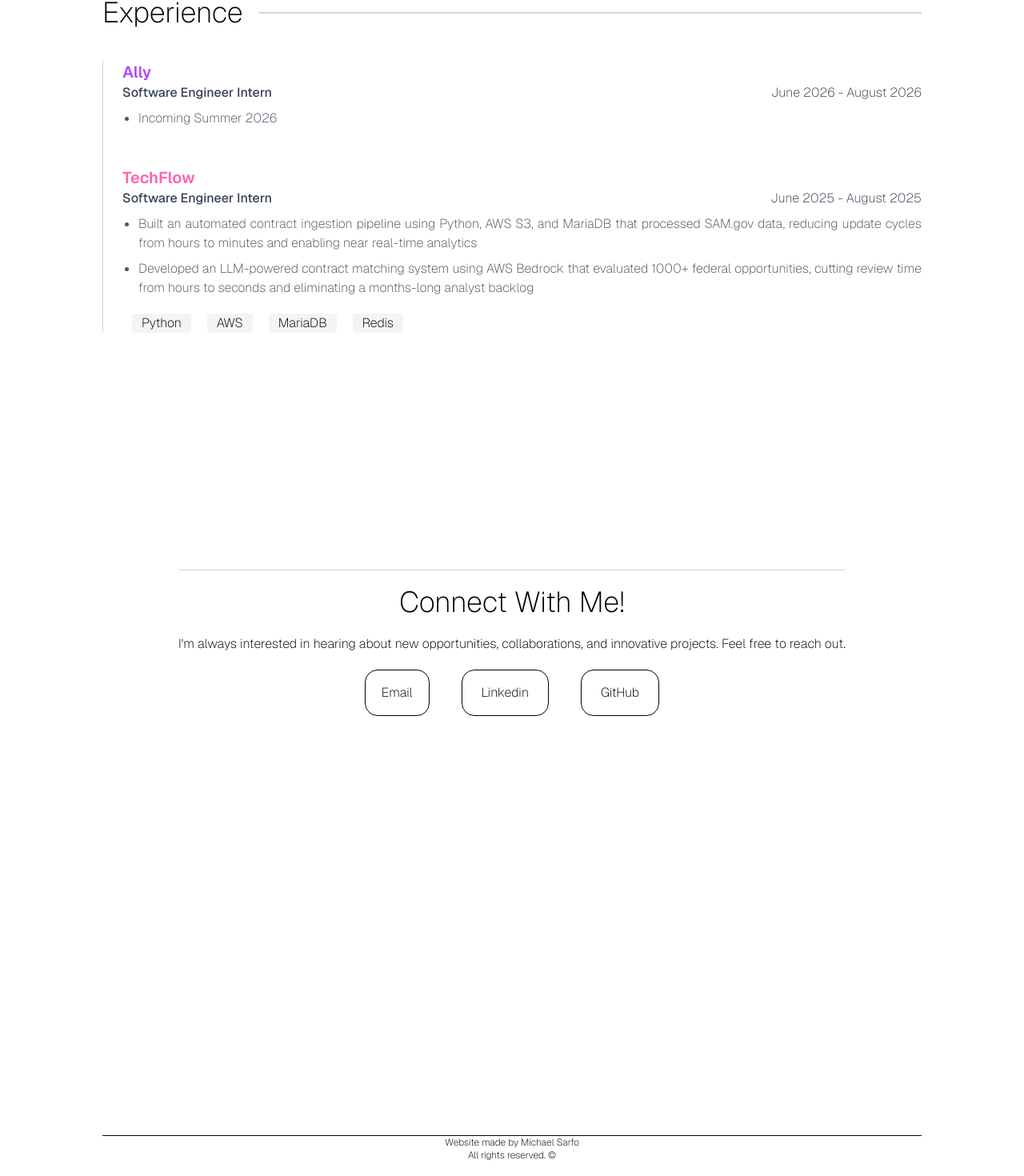
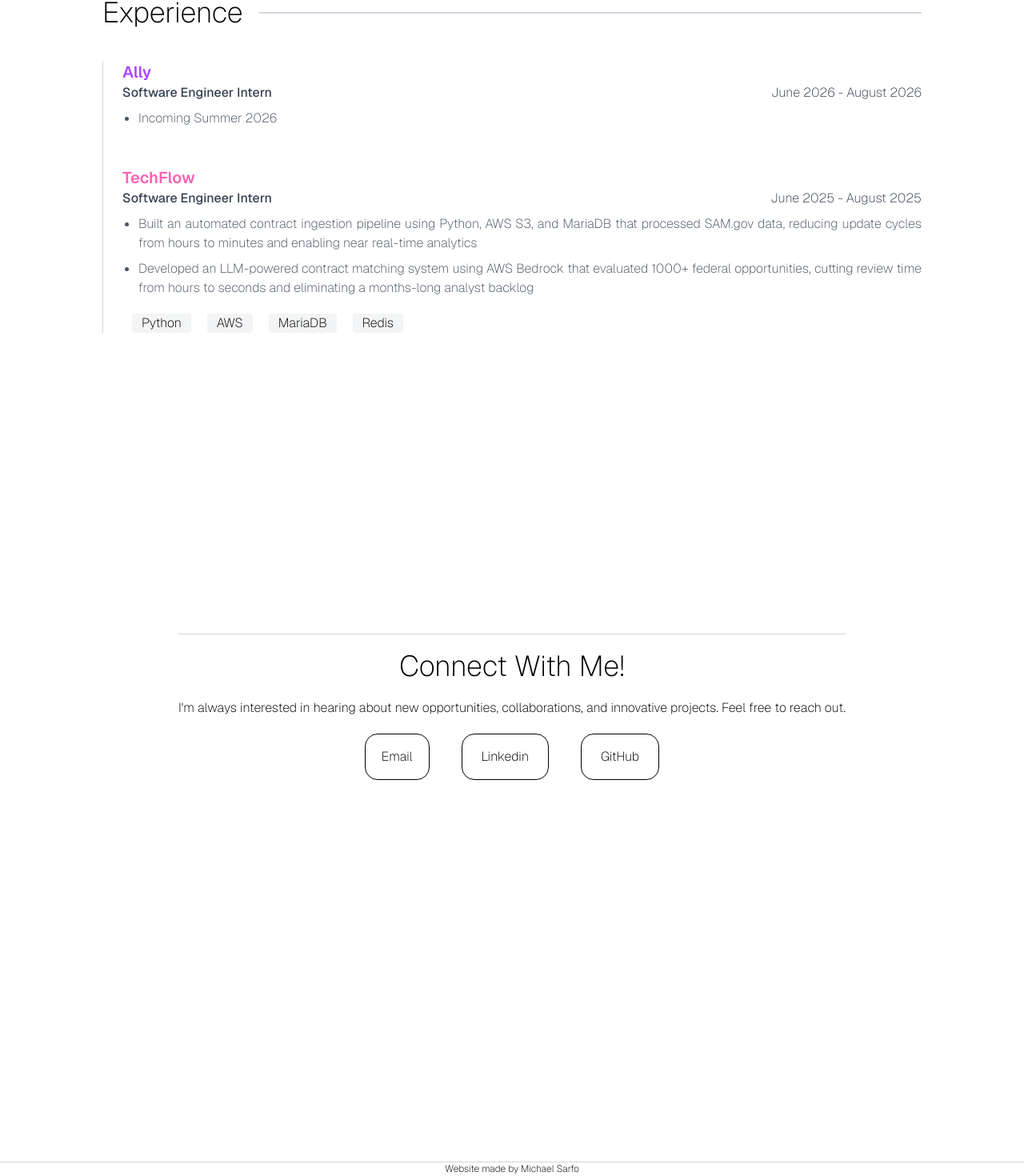
Before and after one commit to sarfooo/Personal-Website, a React (Vite) app: page / in a window 1280 px wide. Shown: the part 1668-3138 px from the top of the page at 80% size. Built offline with nearby package versions, Linux system fonts and the light colour scheme.

Commit message:
Added footer

```diff
--- a/src/App.jsx
+++ b/src/App.jsx
@@ -5,6 +5,7 @@
 import Experience from "./components/Experience.jsx";
 import Navigation from './components/Navigation.jsx';
 import Contact from "./components/Contact.jsx";
+import Footer from "./components/Footer.jsx";
 
 function App() {
 	const aboutRef = useRef(null);
@@ -18,6 +19,7 @@
 			<div ref={aboutRef}><About /></div>
 			<div ref={experienceRef}><Experience /></div>
 			<div ref={contactRef}><Contact /></div>
+			<Footer />
 
 		</div>
 	)
--- a/src/components/Contact.jsx
+++ b/src/components/Contact.jsx
@@ -1,6 +1,6 @@
 function Contact() {
     return (
-        <footer className="mx-auto flex w-[90%] pt-15 max-w-5xl flex-col gap-15 min-h-screen justify-between">
+        <footer className="mx-auto flex w-[90%] pt-15 max-w-5xl flex-col gap-15 md:min-h-[90vh] justify-between">
             <div className="mx-auto text-center">
                 <div className="flex flex-col items-center gap-5">
                     <div className="w-full border-t border-gray-300"></div>
@@ -38,12 +38,6 @@
                     </div>
                 </div>
             </div>
-
-            <div className="text-center text-xs">
-                <div className="border-t-1"></div>
-                <p>Website made by Michael Sarfo</p>
-                <p>All rights reserved. ©</p>
-            </div>
         </footer>
     );
 }
--- a/src/components/Experience.jsx
+++ b/src/components/Experience.jsx
@@ -20,7 +20,7 @@
             initial={{ opacity: 0, y: 20 }}
             whileInView={{ opacity: 1, y: 0 }}
             transition={{ duration: 0.6 }}
-            className="mx-auto w-[90%] pt-16 max-w-5xl md:min-h-[90vh]"
+            className="mx-auto w-[90%] pt-16 max-w-5xl md:min-h-screen"
         >
             <div className="mb-10 flex items-center gap-5">
                 <h2 className="whitespace-nowrap text-4xl">Experience</h2>
--- /dev/null
+++ b/src/components/Footer.jsx
@@ -0,0 +1,11 @@
+function Footer() {
+    return (
+        <div className="text-center text-xs border-t border-gray-300">
+            <div className=""></div>
+            <p>Website made by Michael Sarfo</p>
+            <p>All rights reserved. ©</p>
+        </div>
+    )
+}
+
+export default Footer;
```
